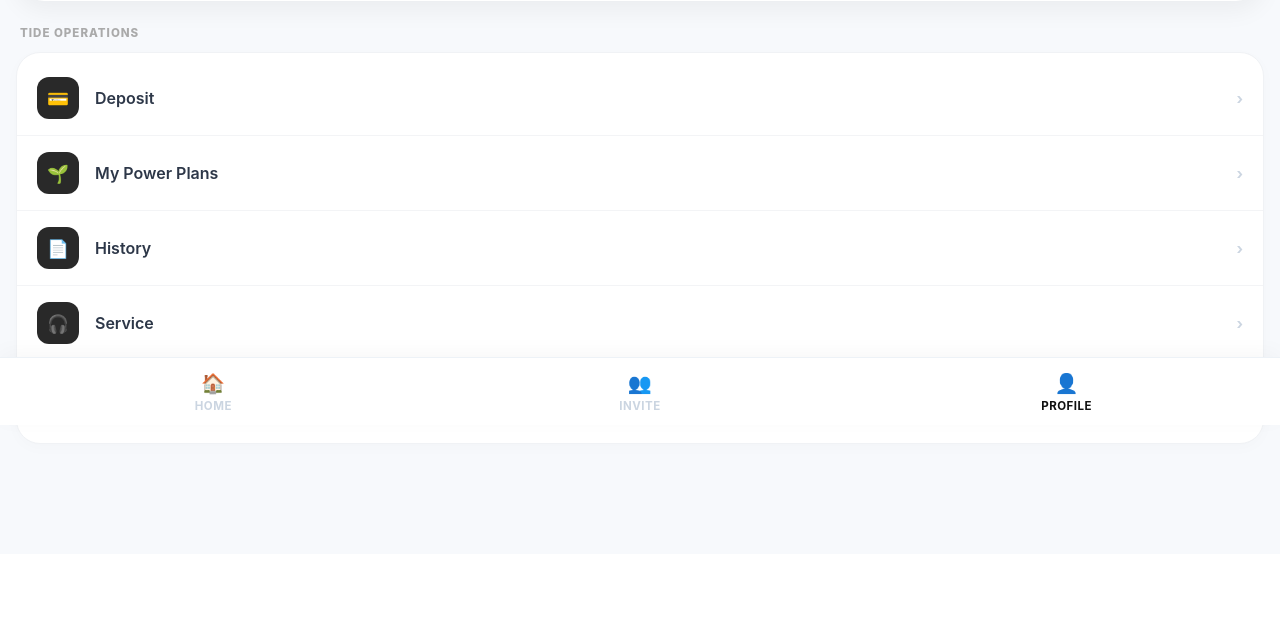
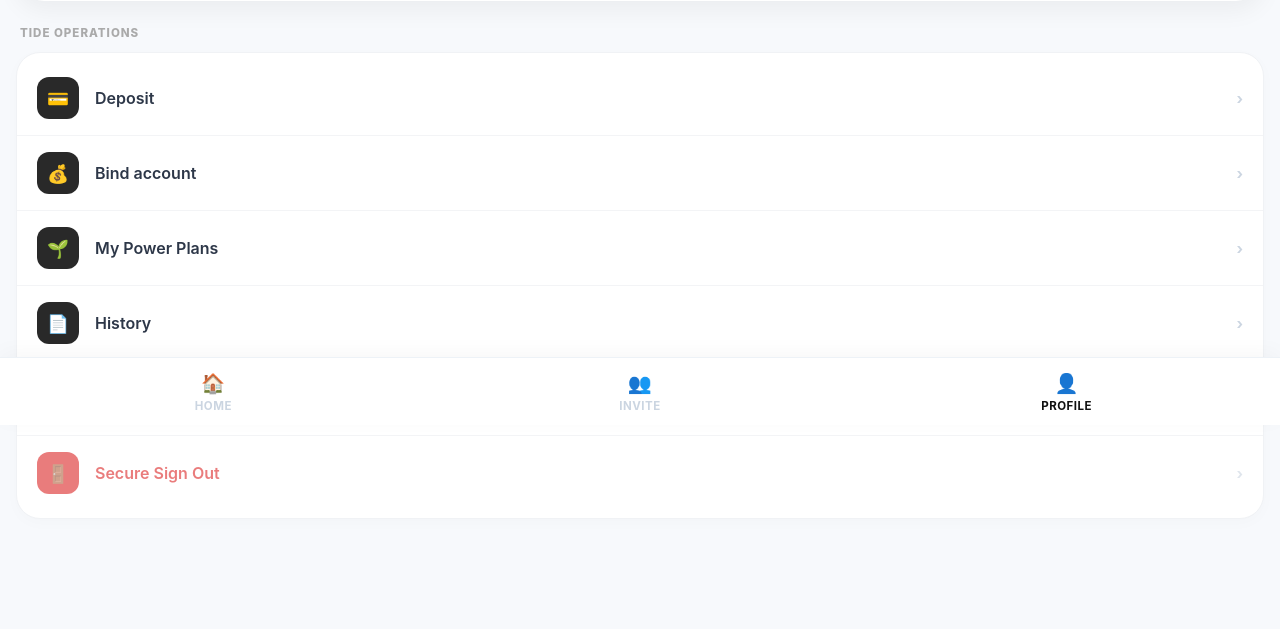
Before and after one commit to williamsdarkwa4-star/creston-app, a Flask app: page /profile in a window 1280 px wide. Shown: the part 375-1004 px from the top of the page. Before the commit the page ends 819 px from the top, so only its background shows below. Run offline with Flask 3, Linux system fonts and the light colour scheme; the visitor is signed in with stand-in values (Sample User, id 1); a database or web service that is not in the repository returns one stand-in record (values such as "Sample title"); some libraries are stand-ins or nearby versions.

Commit message:
Add account binding action row in profile.html
Added a new action row for binding an account in the profile template.

```diff
--- a/templates/profile.html
+++ b/templates/profile.html
@@ -257,6 +257,14 @@
             <span class="item-chevron-pointer">›</span>
         </a>
 
+
+        <!-- Action Row 1: Daily Check-in -->
+        <a href="/set_withdraw_password.html" class="operation-row-item">
+            <div class="item-icon-backdrop">💰</div>
+            <span class="item-label-string">Bind account</span>
+            <span class="item-chevron-pointer">›</span>
+        </a>
+
         <!-- Action Row 2: Embedded user running active investments -->
         <a href="/my_plans" class="operation-row-item">
             <div class="item-icon-backdrop">🌱</div>
```
